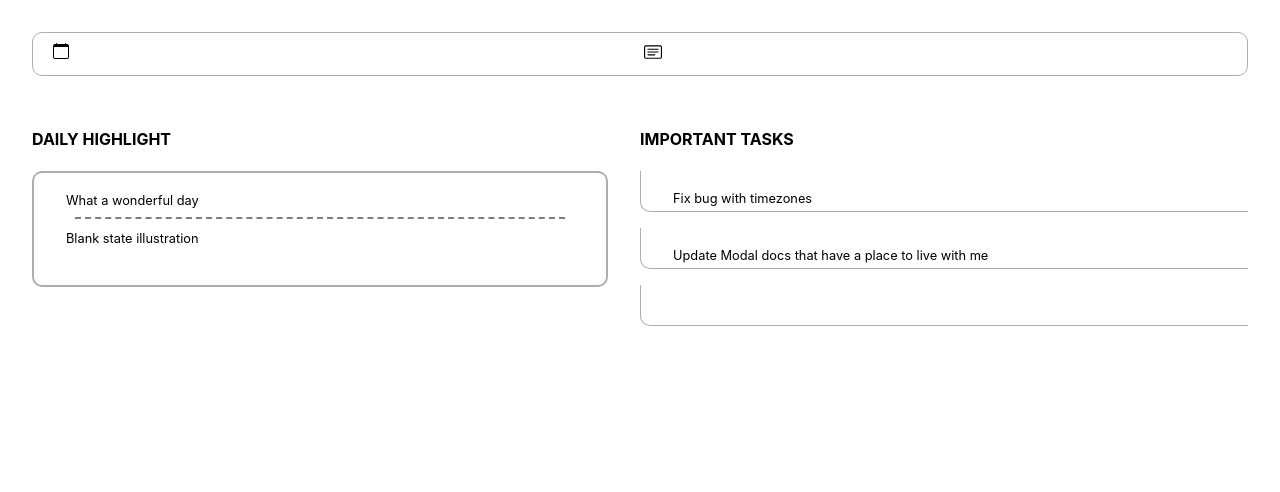
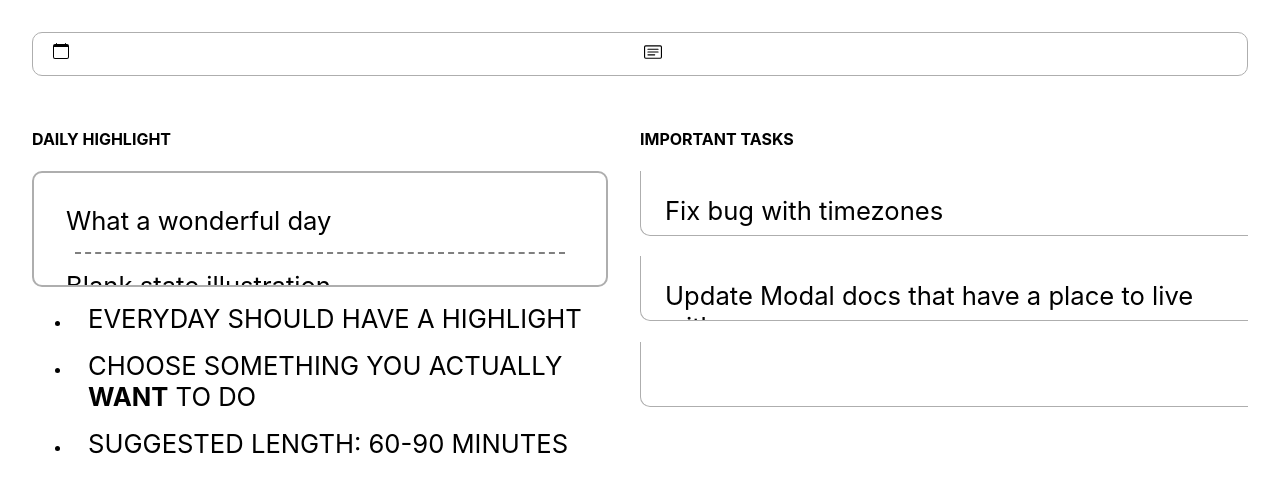
Before and after one commit to playtunes100/time-blocker, a React (Create React App) app: page / in a window 1280 px wide. Shown: the top 492 px of the page. Built offline with nearby package versions, Linux system fonts and the light colour scheme.

Commit message:
-text test

```diff
--- a/src/Planner.css
+++ b/src/Planner.css
@@ -56,6 +56,10 @@
     overflow:scroll;
     scrollbar-width: none;
 }
+/* Hide scrollbar for Chrome, Safari and Opera */
+.daily-highlights::-webkit-scrollbar {
+    display: none;
+}
 
 .dotted-line {
     border: dashed 2px;
@@ -66,7 +70,8 @@
 
 .highlights-text {
     margin: 1rem;
-    font-size: 0.8rem;
+    font-size: 2vw;
+    display: block;
 }
 
 .important-tasks {
@@ -74,10 +79,16 @@
     border-top: none;
     border-right: none;
     border-bottom-left-radius: 10px;
-    margin-bottom: 1rem;
-    height: 0.5rem;
-    padding: 1rem;
+    margin-bottom: 1.3rem;
+    height: 3rem;
+    padding: 0.5rem;
     display:block;
-    overflow:scroll;
+    overflow-y:scroll;
     scrollbar-width: none;
+
 }
+
+/* Hide scrollbar for Chrome, Safari and Opera */
+.important-tasks::-webkit-scrollbar {
+    display: none;
+}
--- a/src/Planner.js
+++ b/src/Planner.js
@@ -1,10 +1,9 @@
 import './Planner.css';
 import Container from 'react-bootstrap/Container';
 import Row from 'react-bootstrap/Row';
-import Col from 'react-bootstrap/Col';
 import Form from 'react-bootstrap/Form';
 import InputGroup from 'react-bootstrap/InputGroup';
-import Stack from 'react-bootstrap/Stack';
+
 
 export default function Planner(){
 
@@ -58,6 +57,13 @@
                         </span>
                     </div>
                     <div>
+                        <ul>
+                            <li><span className='highlights-text'>EVERYDAY SHOULD HAVE A HIGHLIGHT</span></li>
+                            <li><span className='highlights-text'>CHOOSE SOMETHING YOU ACTUALLY <strong>WANT</strong> TO DO</span></li>
+                            <li><span className='highlights-text'>SUGGESTED LENGTH: 60-90 MINUTES</span></li>
+                        </ul>
+                    </div>
+                    <div>
 
                     </div>
                 </div>
```
